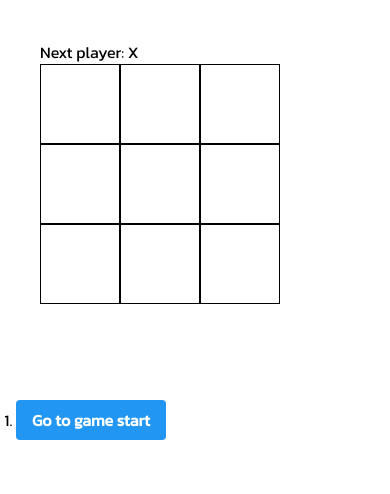
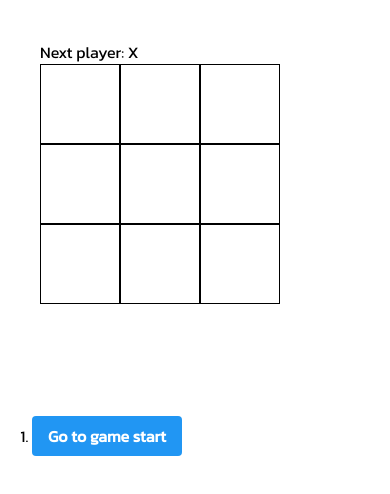
Before and after one commit to proverbed/tic-tac-toe-react-tutorial, a React (Vite) app: page / in a window 390 px wide. Shown: the top 494 px of the page. Built offline with nearby package versions, Linux system fonts and the light colour scheme.

Commit message:
Fix styling on mobile

```diff
--- a/src/Game.tsx
+++ b/src/Game.tsx
@@ -38,7 +38,7 @@ function Game() {
       <div className="">
         <Board xIsNext={xIsNext} squares={currentSquares} onPlay={handlePlay} />
       </div>
-      <div className="mt-10">
+      <div className="mt-10 p-4">
         <ol className="list-decimal">{moves}</ol>
       </div>
     </div>
```
